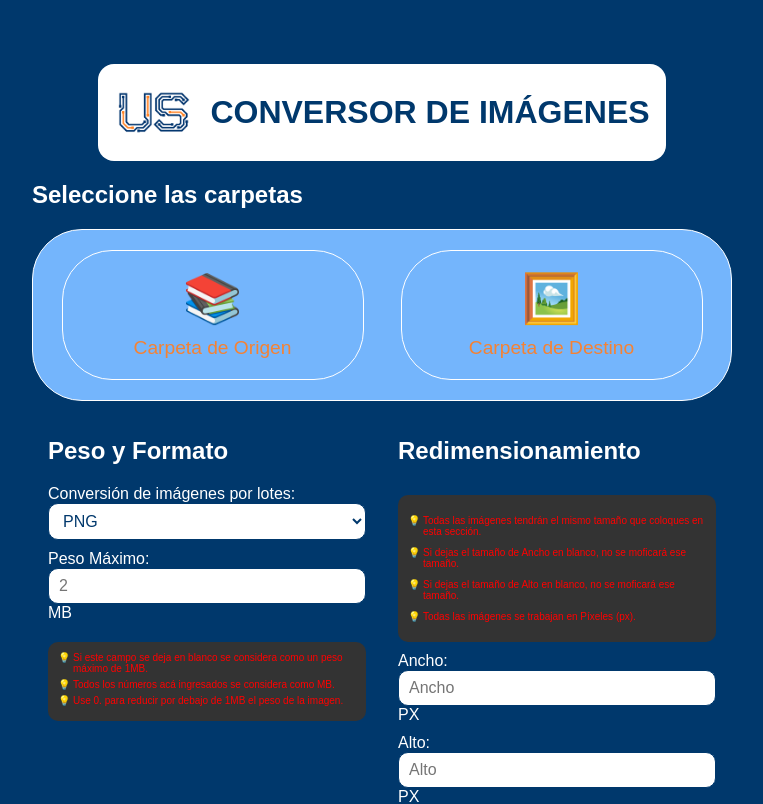
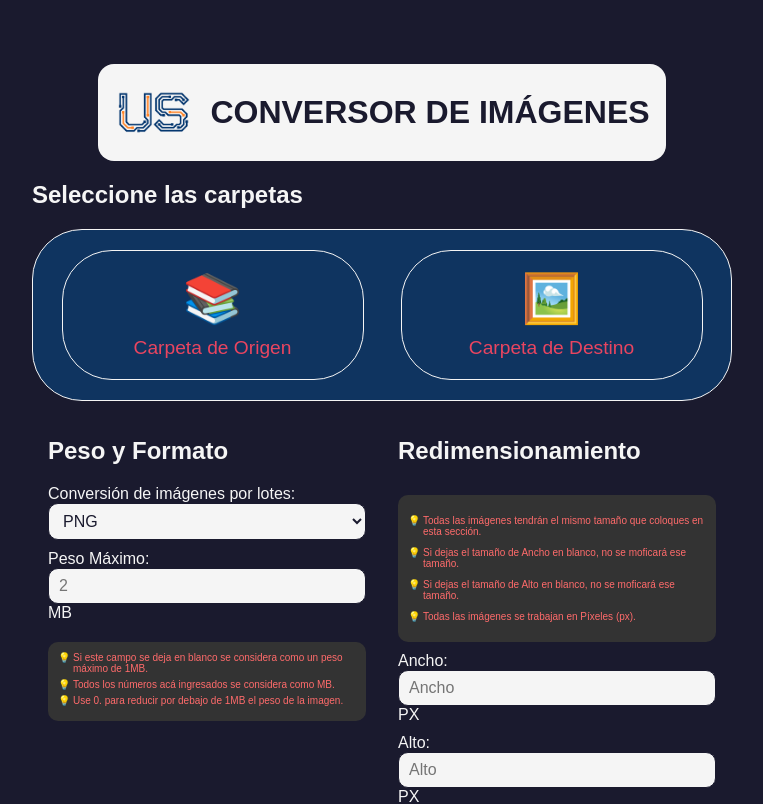
Before and after one commit to raulferreyra/image-convertor, a Vue app in the folder frontend/: page / in a window 1280 px wide. Shown: the top 804 px of the page, without its empty margins (258-1021 px from the left). Built offline with nearby package versions, Linux system fonts and the light colour scheme; a web font is replaced by a local one.

Commit message:
Change colors

```diff
--- a/frontend/src/assets/base.css
+++ b/frontend/src/assets/base.css
@@ -1,13 +1,6 @@
 /* For URAS styles */
 
 :root {
-  --primary-color: #00386C;
-  --primary-color-2: #004289;
-  --primary-color-3: #74b5fc;
-  --primary-color-4: #283d50;
-  --primary-color-5: #556877;
-  --secondary-color: #F58233;
-  --terceaty-color: #bfddfe;
   --color-silver-1: #c7c5b8;
   --color-silver-2: #b1b1b1;
   --color-silver-3: #a3a3a3;
@@ -16,12 +9,19 @@
   --color-gray-2: #888;
   --color-gray-3: #ccc;
   --color-black: #000;
-  --color-white: #fff;
-  --color-red: red;
   --color-button-1: #4D91FF;
   --color-button-2: #2563EB;
-  --color-button-3: #1E3A8A;
-  --button-gradient: linear-gradient(to right, var(--color-button-1), var(--color-button-2));
+  --primary-color: #1a1a2e;
+  --primary-color-2: #16213e;
+  --primary-color-3: #0f3460;
+  --primary-color-4: #283d50;
+  --primary-color-5: #556877;
+  --secondary-color: #e94560;
+  --terceaty-color: #bfddfe;
+  --color-white: #f5f5f5;
+  --color-red: #ff6b6b;
+  --button-gradient: linear-gradient(45deg, #e94560, #0f3460);
+  --color-button-3: #e94560;
 }
 
 * {
```
